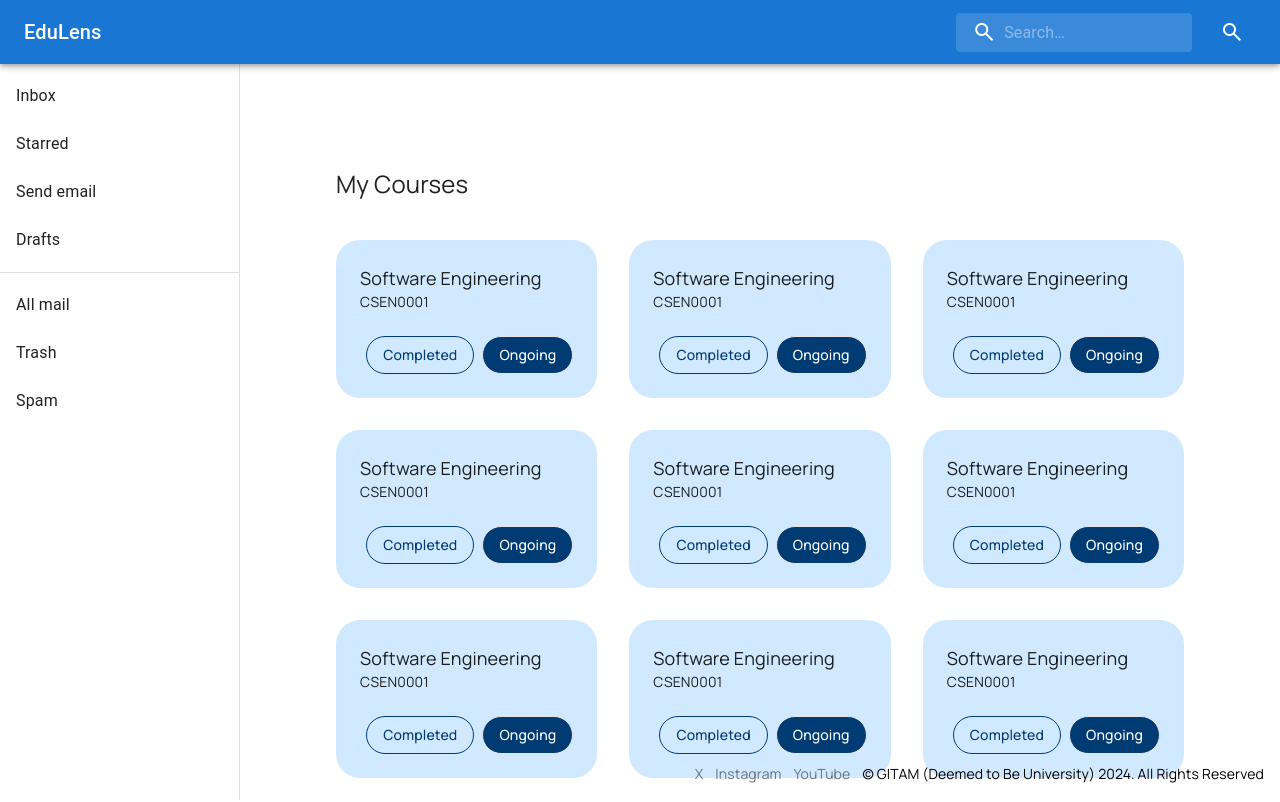
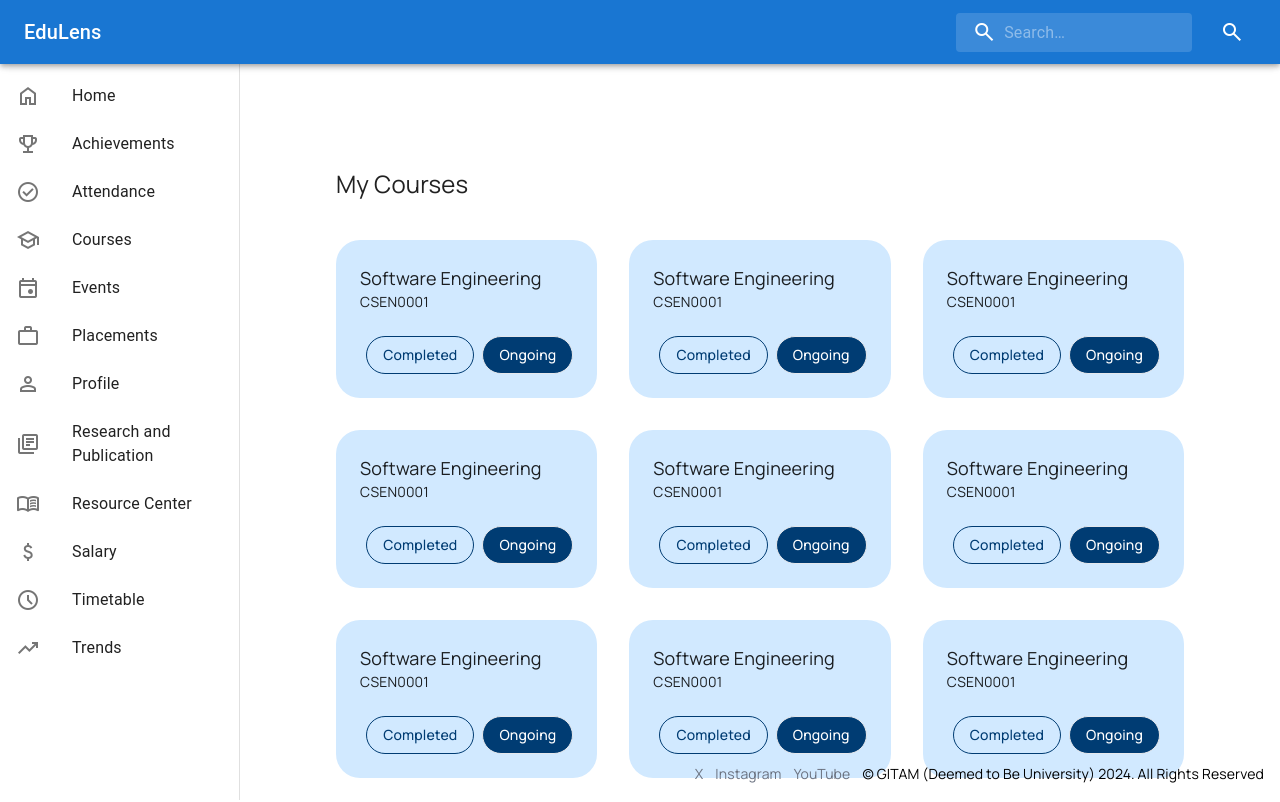
Before and after one commit to TheAnanta/edulens, a Next.js app: page /courses in a window 1280 px wide. Shown: the top 802 px of the page. Built offline with nearby package versions, Linux system fonts and the light colour scheme.

Commit message:
sidebar updated
Signed-off-by: P SIDHARTH <philkhanasidharth14@gmail.com>

```diff
--- a/src/components/Sidebar.tsx
+++ b/src/components/Sidebar.tsx
@@ -5,15 +5,15 @@ import Drawer from "@mui/material/Drawer";
 import AppBar from "@mui/material/AppBar";
 import CssBaseline from "@mui/material/CssBaseline";
 import Toolbar from "@mui/material/Toolbar";
+import Typography from "@mui/material/Typography";
 import List from "@mui/material/List";
-import Typography from "@mui/material/Typography";
 import Divider from "@mui/material/Divider";
 import ListItem from "@mui/material/ListItem";
 import ListItemButton from "@mui/material/ListItemButton";
+import ListItemIcon from "@mui/material/ListItemIcon";
 import ListItemText from "@mui/material/ListItemText";
 import IconButton from "@mui/material/IconButton";
 import InputBase from "@mui/material/InputBase";
-// import SearchIcon from "@mui/icons-material/Search";
 import { styled, alpha } from "@mui/material/styles";
 
 const drawerWidth = 240;
@@ -56,13 +56,28 @@ const StyledInputBase = styled(InputBase)(({ theme }) => ({
   },
 }));
 
+const menuItems = [
+  { text: "Home", icon: "home" },
+  { text: "Achievements", icon: "emoji_events" },
+  { text: "Attendance", icon: "check_circle" },
+  { text: "Courses", icon: "school" },
+  { text: "Events", icon: "event" },
+  { text: "Placements", icon: "work" },
+  { text: "Profile", icon: "person" },
+  { text: "Research and Publication", icon: "library_books" },
+  { text: "Resource Center", icon: "menu_book" },
+  { text: "Salary", icon: "attach_money" },
+  { text: "Timetable", icon: "schedule" },
+  { text: "Trends", icon: "trending_up" },
+];
+
 export default function ClippedDrawer() {
   return (
     <Box sx={{ display: "flex" }}>
       <CssBaseline />
       <AppBar
         position="fixed"
-        sx={{ zIndex: (theme: any) => theme.zIndex.drawer + 1 }}
+        sx={{ zIndex: (theme) => theme.zIndex.drawer + 1 }}
       >
         <Toolbar>
           {/* Title */}
@@ -106,23 +121,15 @@ export default function ClippedDrawer() {
         <Toolbar />
         <Box sx={{ overflow: "auto" }}>
           <List>
-            {["Inbox", "Starred", "Send email", "Drafts"].map((text, index) => (
-              <ListItem key={text} disablePadding>
+            {menuItems.map((item, index) => (
+              <ListItem key={item.text} disablePadding>
                 <ListItemButton>
-                  <ListItemText primary={text} />
-                </ListItemButton>
-              </ListItem>
-            ))}
-          </List>
-          <Divider />
-          <List>
-            {["All mail", "Trash", "Spam"].map((text, index) => (
-              <ListItem key={text} disablePadding>
-                <ListItemButton>
-                  {/* <ListItemIcon>
-                    {index % 2 === 0 ? <InboxIcon /> : <MailIcon />}
-                  </ListItemIcon> */}
-                  <ListItemText primary={text} />
+                  <ListItemIcon>
+                    <span className="material-symbols-outlined">
+                      {item.icon}
+                    </span>
+                  </ListItemIcon>
+                  <ListItemText primary={item.text} />
                 </ListItemButton>
               </ListItem>
             ))}
```
